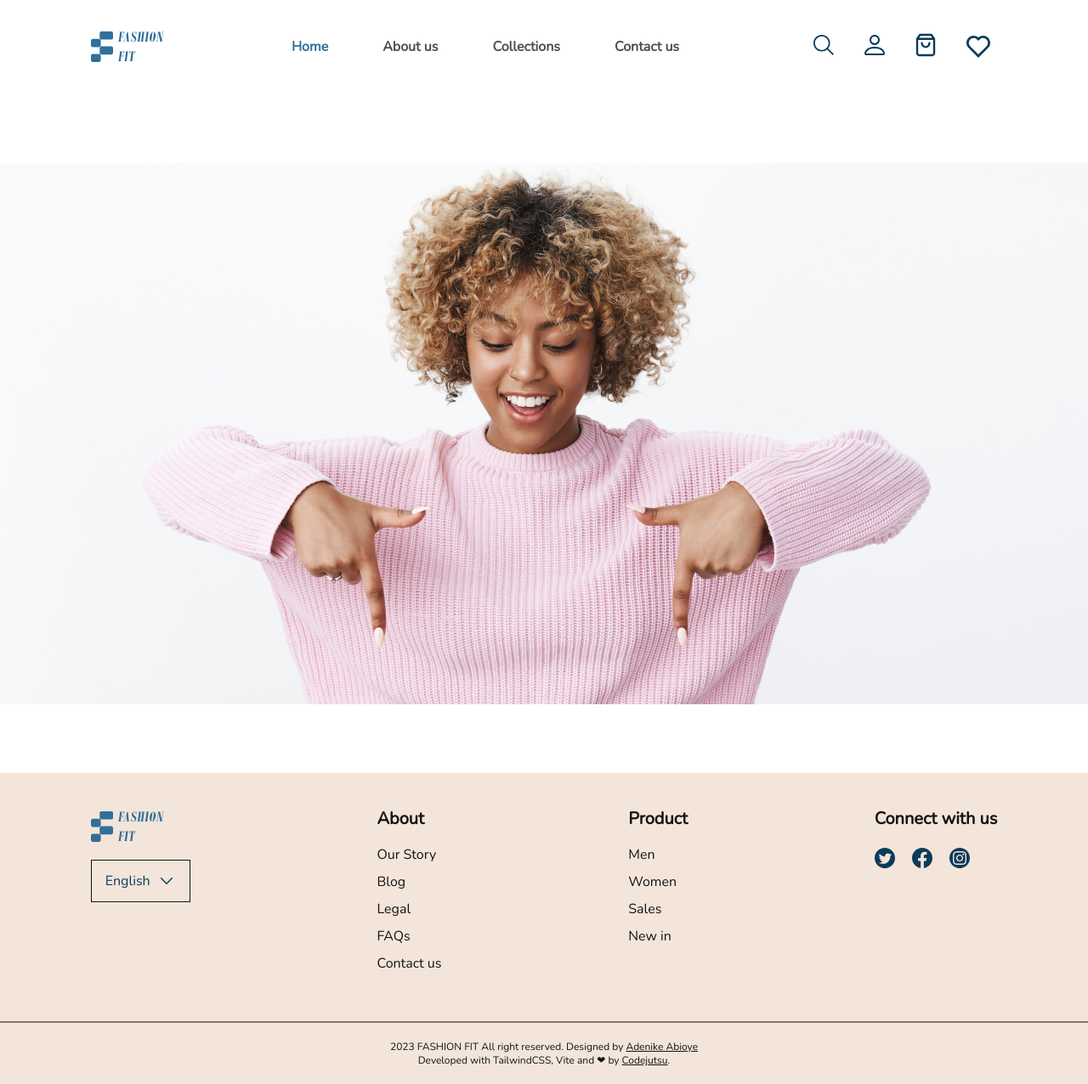
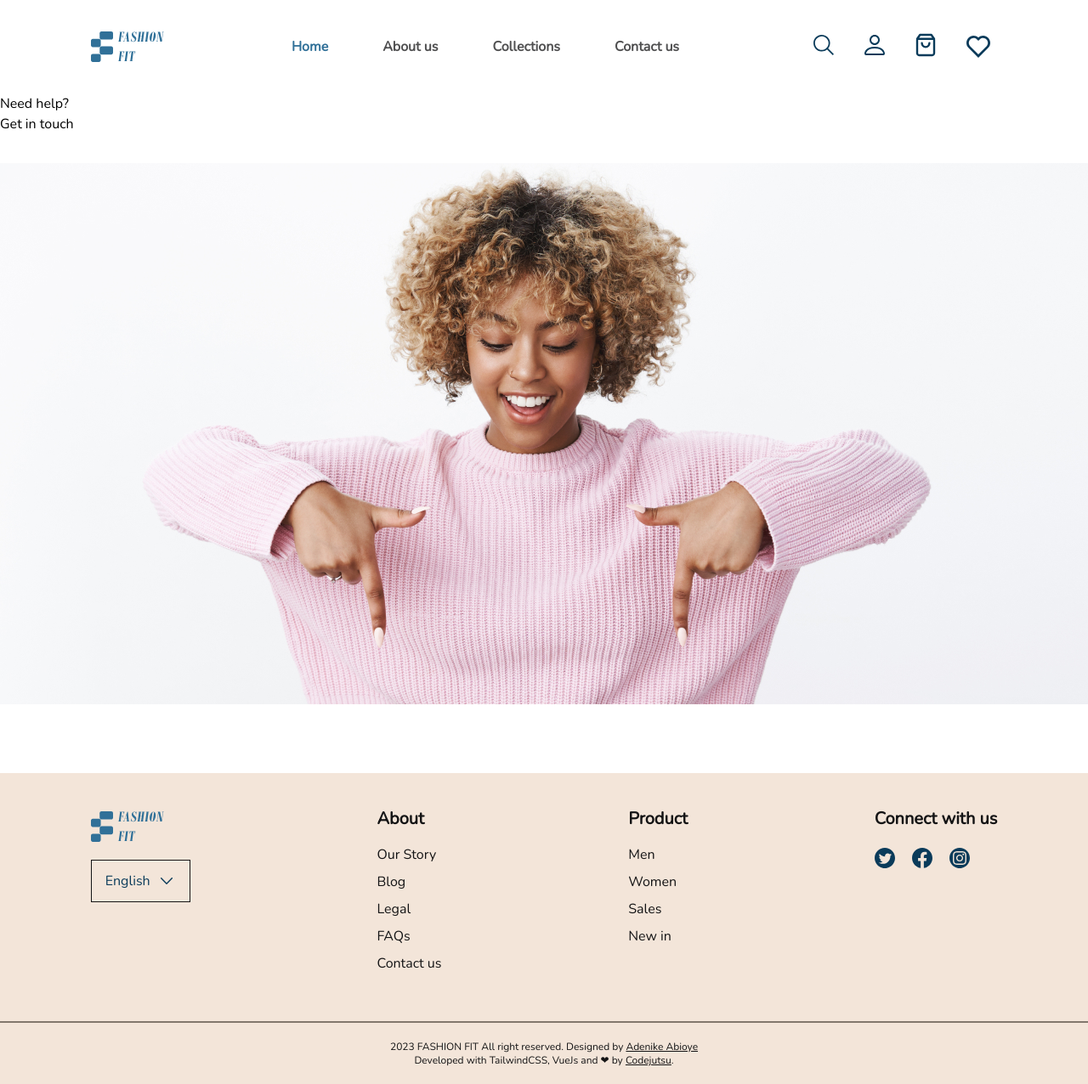
Before and after one commit to codejutsu1/fashion-fit, a Vue app: page /contact-us in a window 1280 px wide. Shown: the whole page at 85% size. Built offline with nearby package versions, Linux system fonts and the light colour scheme.

Commit message:
updated the footer

```diff
--- a/src/components/Footer.vue
+++ b/src/components/Footer.vue
@@ -77,7 +77,7 @@
         <hr class="border border-[#82776D]">
         <div class="text-[#141415] text-xs font-medium text-center py-5">
           <p>2023 FASHION FIT All right reserved. Designed by <a href="https://twitter.com/AvoDesigns_" target="_blank" class="underline">Adenike Abioye</a></p>
-          <p>Developed with TailwindCSS, Vite and &#10084; by <a href="https://github.com/codejutsu1" target="_blank" class="underline">Codejutsu</a>.</p>
+          <p>Developed with TailwindCSS, VueJs and &#10084; by <a href="https://github.com/codejutsu1" target="_blank" class="underline">Codejutsu</a>.</p>
         </div>
       </div>
     </footer>
--- a/src/views/ContactView.vue
+++ b/src/views/ContactView.vue
@@ -8,7 +8,12 @@ import Footer from '../components/Footer.vue'
 <template>
     <main>
         <section class="bg-contact h-screen bg-center bg-no-repeat">
-
+            <div>
+                <div>
+                    <span class="block">Need help?</span>
+                    <p>Get in touch</p>
+                </div>
+            </div>
         </section>
     </main>
 </template>
```
